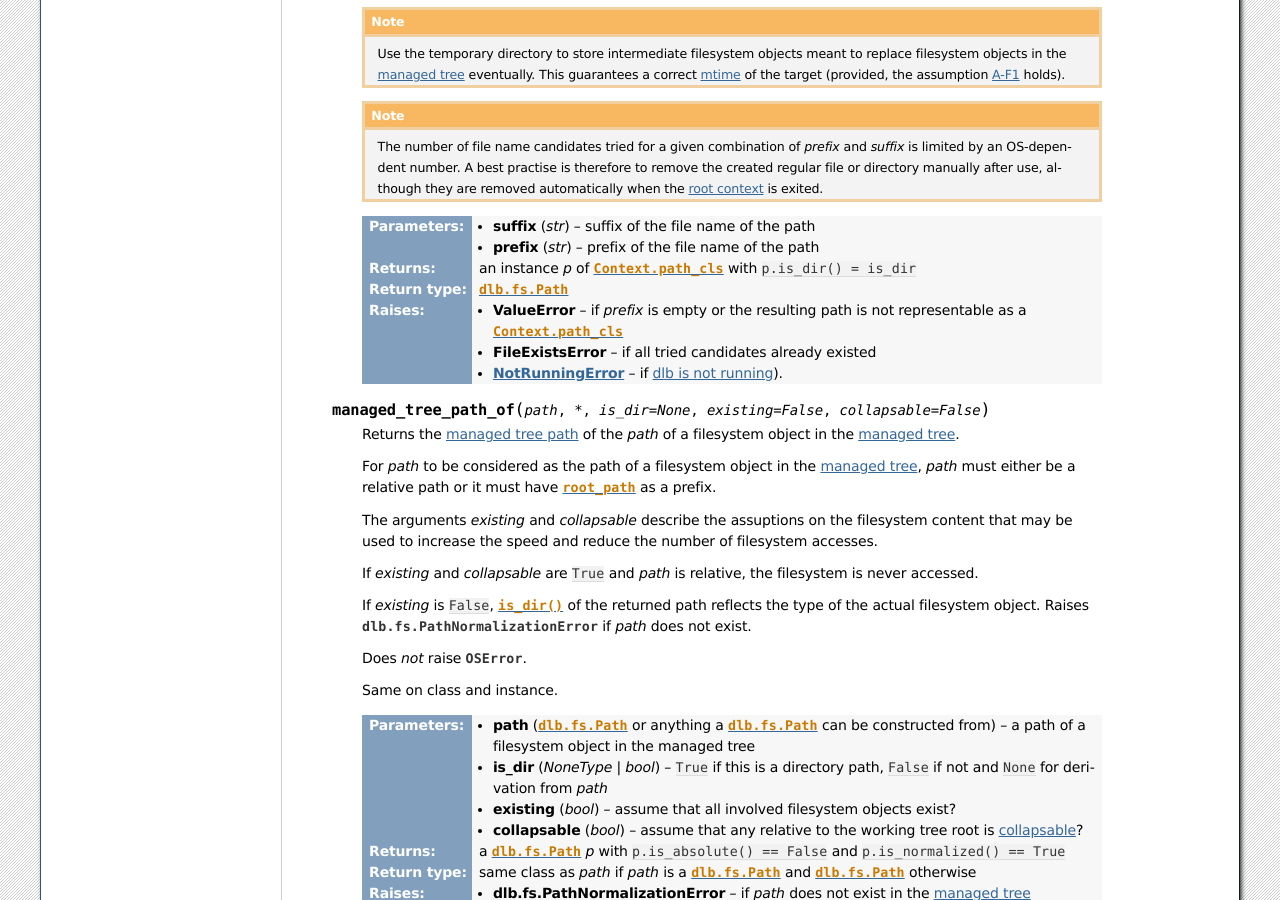
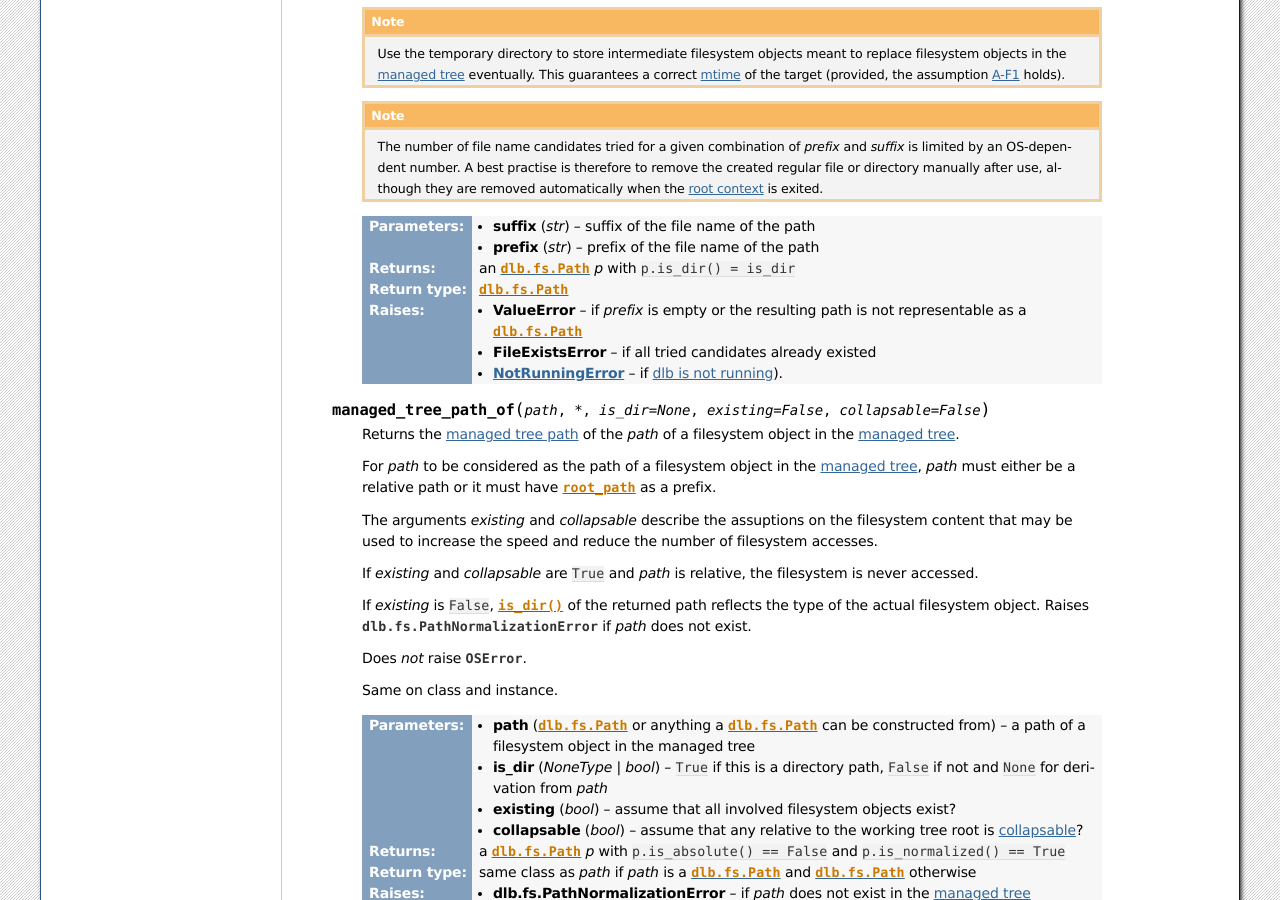
Before and after one commit to dlu-ch/dlb, a Sphinx documentation site: the page built from doc/ex_context.rst, in a window 1280 px wide and 900 px high, scrolled down 2470 px. Built offline with Sphinx 7.4.7, drawn with Linux system fonts in a browser that asks for light colours.

Commit message:
Let dlb.ex.Context.create_temporary() always return a dlb.fs.Path, regardless of dlb.ex.Context.path_cls

```diff
--- a/doc/ex_context.rst
+++ b/doc/ex_context.rst
@@ -169,11 +169,10 @@ Context objects
 
       :type is_dir: bool
 
-      :return: an instance *p* of :attr:`Context.path_cls` with ``p.is_dir() = is_dir``
-      :rtype: :class:`.dlb.fs.Path`
+      :return: an :class:`dlb.fs.Path` *p* with ``p.is_dir() = is_dir``
+      :rtype: :class:`dlb.fs.Path`
 
-      :raises ValueError:
-          if *prefix* is empty or the resulting path is not representable as a :attr:`Context.path_cls`
+      :raises ValueError: if *prefix* is empty or the resulting path is not representable as a :class:`dlb.fs.Path`
       :raises FileExistsError: if all tried candidates already existed
       :raises NotRunningError: if :term:`dlb is not running <run of dlb>`).
 
```
Also changed, not shown: 1 other file.
